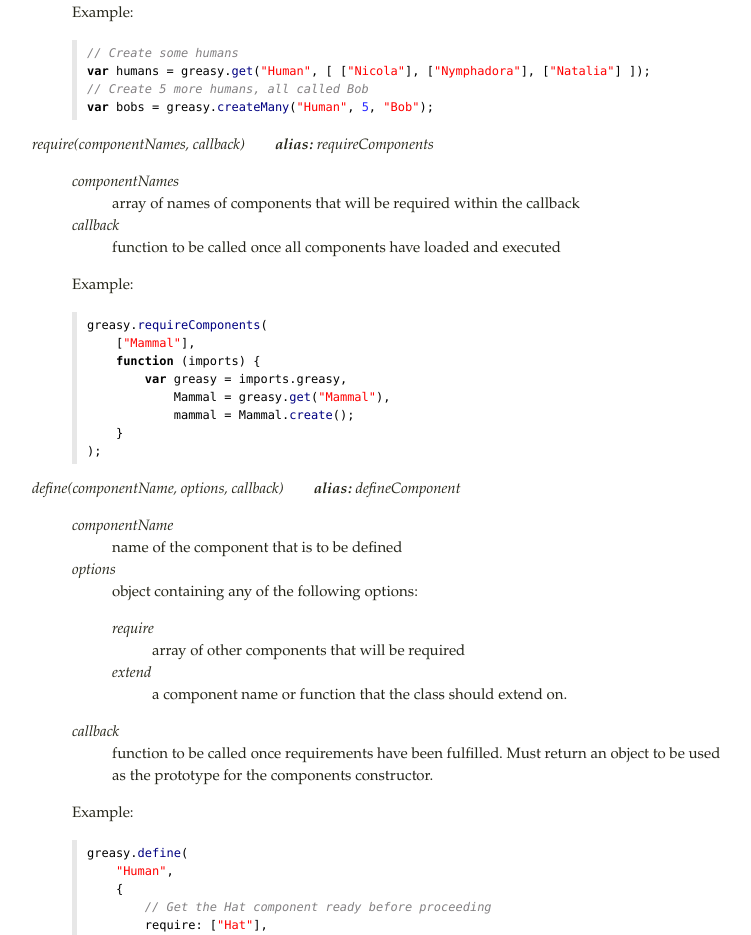
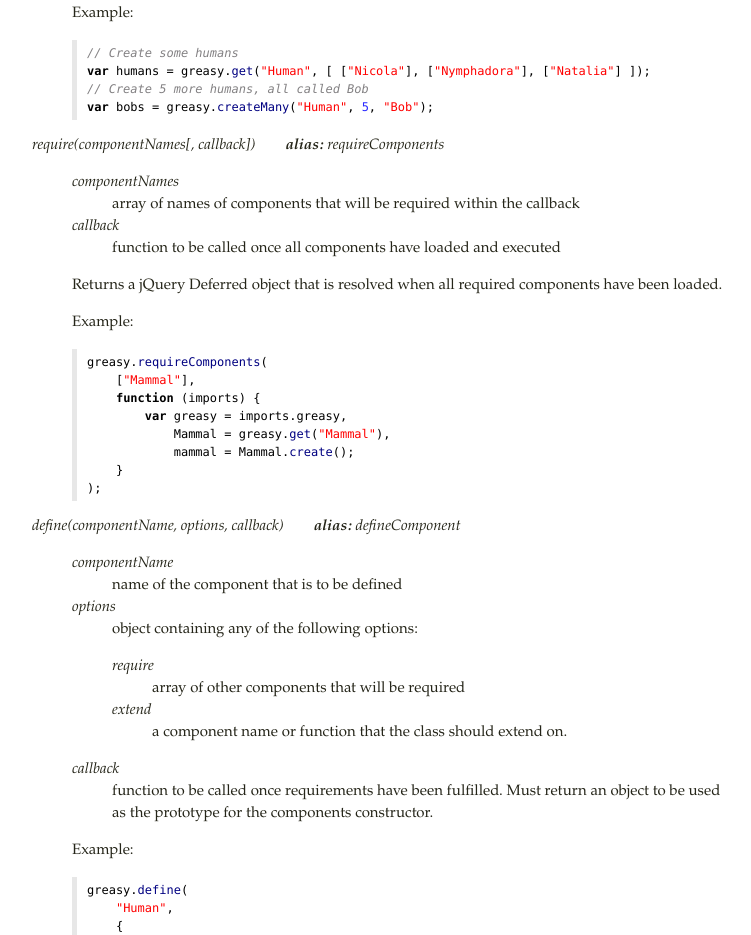
Before and after one commit to FlamingTempura/greasy.js, a plain HTML site: page index.html in a window 1280 px wide. Shown: the part 3836-4771 px from the top of the page, without its empty margins (18-769 px from the left). Drawn offline with Linux system fonts and the light colour scheme.

Commit message:
Updated documentation.

```diff
--- a/index.html
+++ b/index.html
@@ -290,13 +290,14 @@ var bobs = greasy.createMany("Human", 5, "Bob");
 </pre>
             </p></dd>
 
-    <dt><a name="require"></a>require(componentNames, callback)<div class="alias"><b>alias:</b> requireComponents</div></dt>
+    <dt><a name="require"></a>require(componentNames[, callback])<div class="alias"><b>alias:</b> requireComponents</div></dt>
         <dd><dl>
             <dt>componentNames</dt>
                 <dd>array of names of components that will be required within the callback</dd>
             <dt>callback</dt>
                 <dd>function to be called once all components have loaded and executed</dd>
             </dl>
+        <p>Returns a jQuery Deferred object that is resolved when all required components have been loaded.</p>
         <p>Example:
 <pre class="sh_javascript">
 greasy.requireComponents(
```
